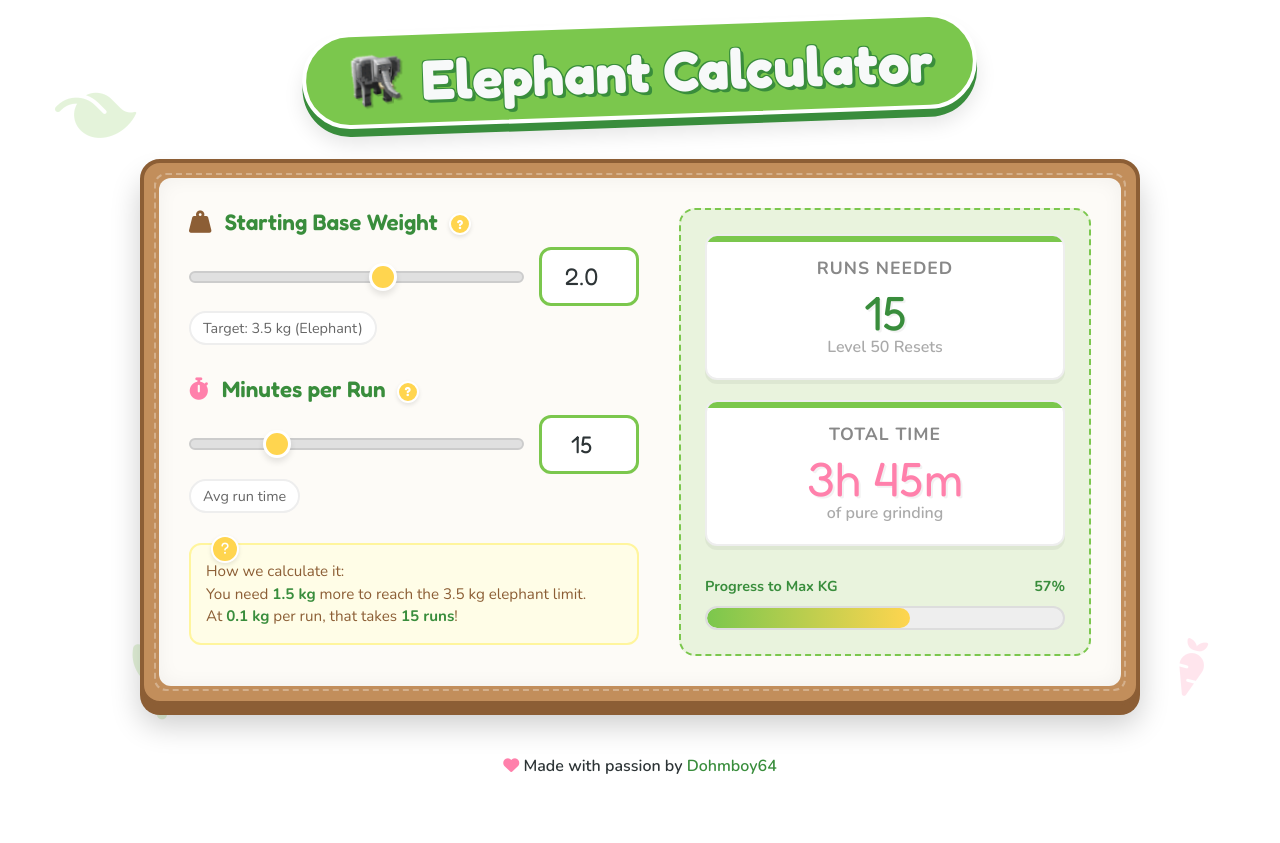
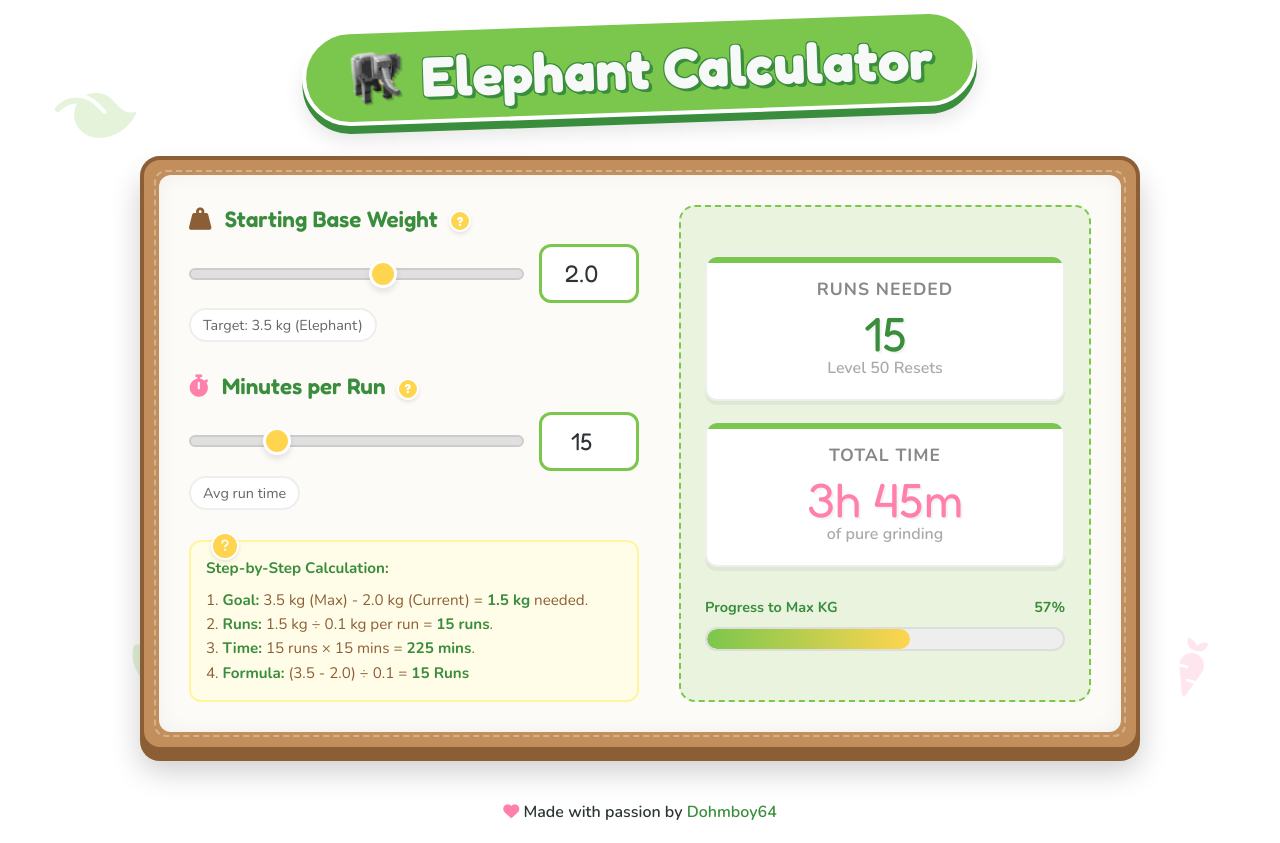
Before and after one commit to DohmBoy64Bit/DohmWebsite, a Flask app: page /tools/elephant-calculator in a window 1280 px wide. Before the commit the page ends 774 px from the top, so only its background shows below. Run offline with Flask 3, Linux system fonts and the light colour scheme; data that the repository does not hold is empty.

Commit message:
Update elecalc.html

```diff
--- a/templates/elecalc.html
+++ b/templates/elecalc.html
@@ -670,9 +670,13 @@
             // Update Explanation
             const elMath = document.getElementById('mathExplanation');
             elMath.innerHTML = `
-                How we calculate it: <br>
-                You need <strong>${baseNeeded.toFixed(1)} kg</strong> more to reach the 3.5 kg elephant limit. <br>
-                At <strong>0.1 kg</strong> per run, that takes <strong>${runsNeeded} runs</strong>!
+                <strong>Step-by-Step Calculation:</strong>
+                <div style="margin-top: 8px; line-height: 1.6;">
+                    1. <strong>Goal:</strong> 3.5 kg (Max) - ${startBase.toFixed(1)} kg (Current) = <strong>${baseNeeded.toFixed(1)} kg</strong> needed.<br>
+                    2. <strong>Runs:</strong> ${baseNeeded.toFixed(1)} kg ÷ 0.1 kg per run = <strong>${runsNeeded} runs</strong>.<br>
+                    3. <strong>Time:</strong> ${runsNeeded} runs × ${minsPerRun} mins = <strong>${(runsNeeded * minsPerRun).toLocaleString()} mins</strong>.<br>
+                    4. <strong>Formula:</strong> (3.5 - ${startBase.toFixed(1)}) ÷ 0.1 = <strong>${runsNeeded} Runs</strong>
+                </div>
             `;
         }
 
```
